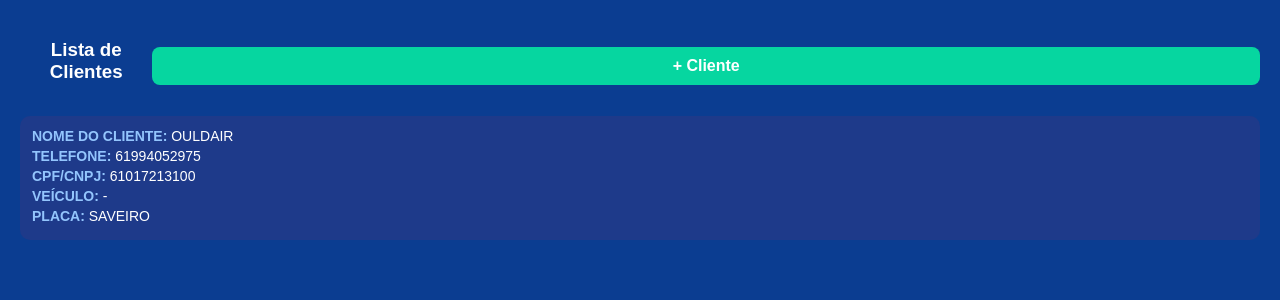
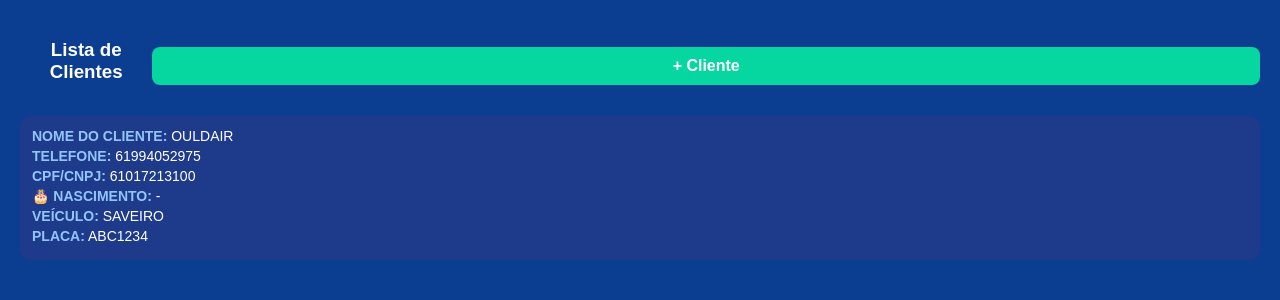
Before and after one commit to ouldair-lab/sistema-oficina-housecar, a Flask app: page /clientes in a window 1280 px wide. Shown: the part 138-438 px from the top of the page. Run offline with Flask 3, Linux system fonts and the light colour scheme; a user stored in the database is signed in; data comes from the database, SQL or seed files in the repository.

Commit message:
ajuste clientes

```diff
--- a/templates/clientes.html
+++ b/templates/clientes.html
@@ -87,9 +87,11 @@
 
     <div><strong>CPF/CNPJ:</strong> {{ c[3] or '-' }}</div>
 
-    <div><strong>VEÍCULO:</strong> {{ c[4] or '-' }}</div>
+    <div><strong>🎂 NASCIMENTO:</strong> {{ c[4] or '-' }}</div>
 
-    <div><strong>PLACA:</strong> {{ c[5] or '-' }}</div>
+    <div><strong>VEÍCULO:</strong> {{ c[5] or '-' }}</div>
+
+    <div><strong>PLACA:</strong> {{ c[6] or '-' }}</div>
 
 </div>
 {% endfor %}
```
